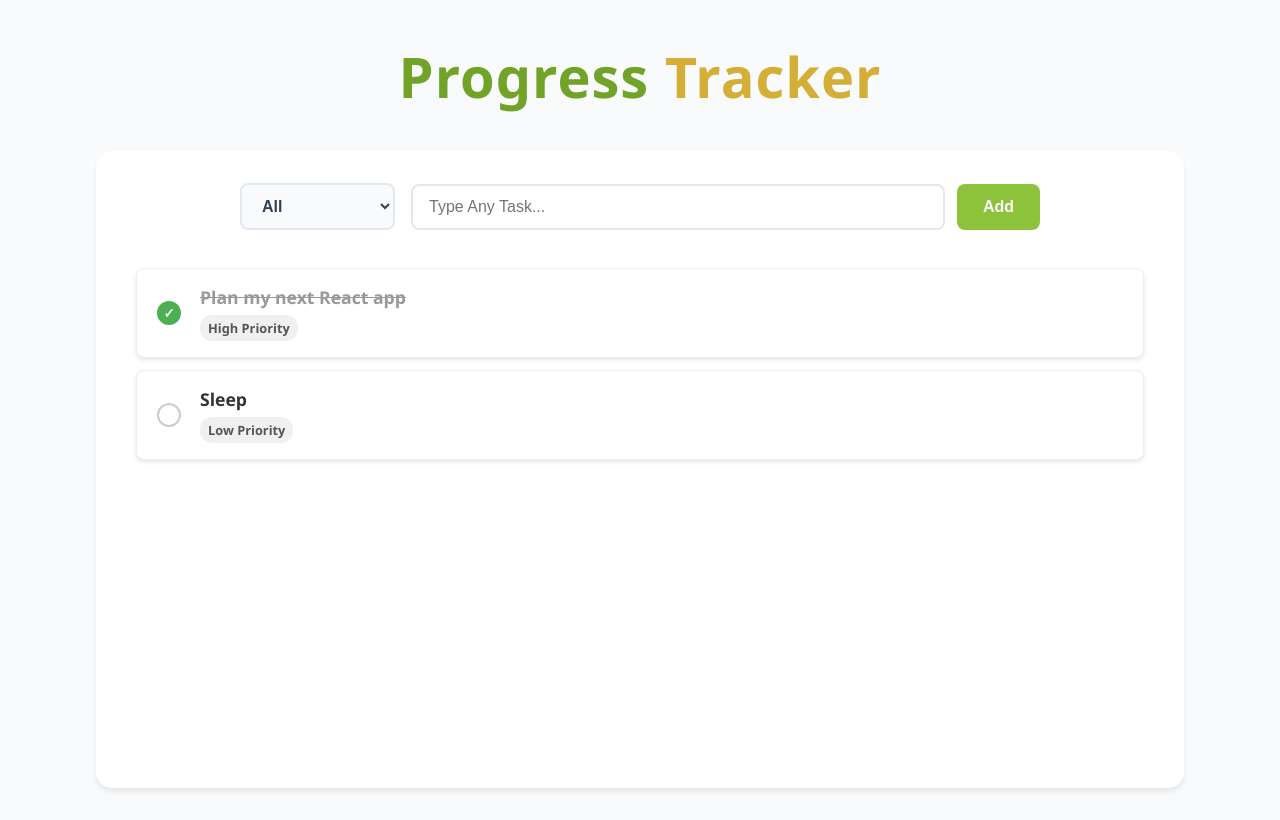
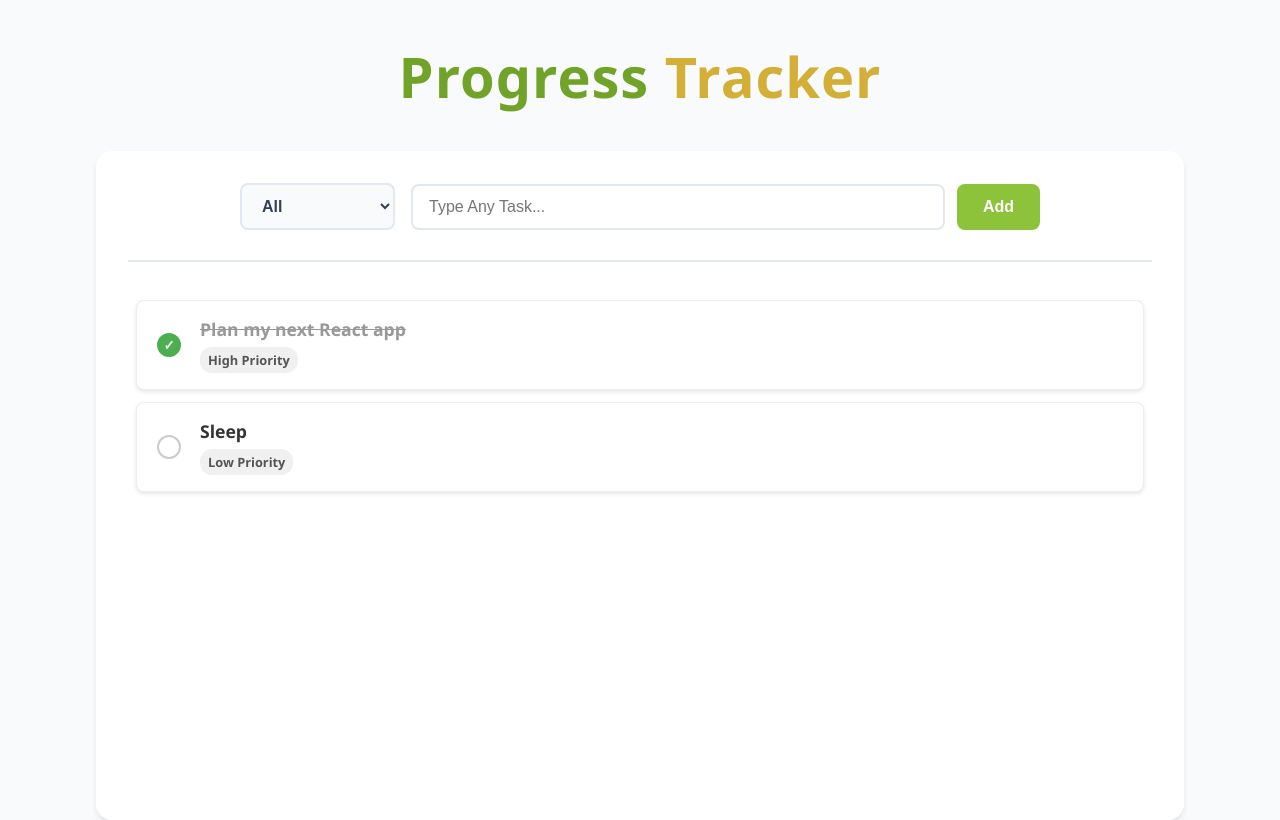
Before and after one commit to VisruthR/Progress-Tracker, a React (Vite) app: page / in a window 1280 px wide. Built offline with nearby package versions, Linux system fonts and the light colour scheme.

Commit message:
added a devider

```diff
--- a/src/App.css
+++ b/src/App.css
@@ -20,3 +20,10 @@ main {
   box-shadow: 0 4px 6px -1px rgba(0, 0, 0, 0.1);
   gap: 30px;
 }
+
+.divider {
+  width: 100%;
+  border: none;
+  border-top: 2px solid #e2e8f0;
+  margin: 0;
+}
--- a/src/App.jsx
+++ b/src/App.jsx
@@ -37,6 +37,7 @@ function App() {
       <Header />
       <main>
         <InputBox />
+        <hr className="divider" />
         <ListContainer lists={lists} onToggle={handleCheckBox} />
       </main>
     </div>
```
Also changed, not shown: digest.txt, 1 other file (tests, documents, lock files or other folders).
